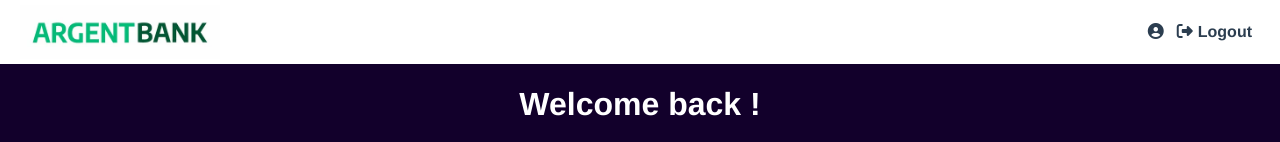
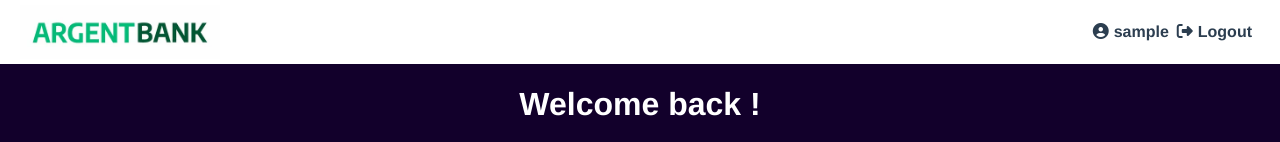
Before and after one commit to bemoul/oc_p11_argent_bank, a React (Vite) app in the folder frontend/: page /profile in a window 1280 px wide. Shown: the top 142 px of the page. Built offline with nearby package versions, Linux system fonts and the light colour scheme; no server answers; sample sign-in values are in the browser's storage.

Commit message:
add username update

```diff
--- a/frontend/src/components/Header/Header.jsx
+++ b/frontend/src/components/Header/Header.jsx
@@ -13,7 +13,7 @@ import { logout } from "../../reducers/authSlice";
 
 export const Header = () => {
   const dispatch = useDispatch();
-  const { currentUser, firstName } = useSelector((state) => state.auth);
+  const { currentUser, userName } = useSelector((state) => state.auth);
 
   // Handles user logout
   const handleLogout = () => {
@@ -31,7 +31,7 @@ export const Header = () => {
           <>
             <NavLink to="/profile" className="main-nav-item">
               <i className="fa fa-user-circle"></i>
-              {firstName}
+              {userName}
             </NavLink>
             <NavLink to="/" className="main-nav-item" onClick={handleLogout}>
               <i className="fa fa-sign-out"></i>
--- a/frontend/src/components/UserEdit/UserEdit.jsx
+++ b/frontend/src/components/UserEdit/UserEdit.jsx
@@ -7,11 +7,12 @@ import { userUpdateProfile } from '../../reducers/authThunks';
  * UserEdit component for editing user's profile
  *
  * @param {Object} props - The component props
+ * @param {string} props.username - The user's username
  * @param {string} props.firstname - The user's first name
  * @param {string} props.lastname - The user's last name
  * @returns {JSX.Element} The UserEdit component
  */
-function UserEdit({ firstname, lastname }) {
+function UserEdit({ userName, firstname, lastname }) {
   const { currentUser } = useSelector((state) => state.auth);
   const dispatch = useDispatch();
 
@@ -24,26 +25,28 @@ function UserEdit({ firstname, lastname }) {
     e.preventDefault();
     let token = currentUser;
     console.log("token !!!!", token);
-    let newFirstName = document.querySelector("#firstname").value;
-    let newLastName = document.querySelector("#lastname").value;
+    let newUsername = document.querySelector("#username").value;
 
     console.log("Save button clicked");
-    console.log("New first name:", newFirstName);
-    console.log("New last name:", newLastName);
+    console.log("New username:", newUsername);
 
-    dispatch(userUpdateProfile({ newFirstName, newLastName, token }));
+    dispatch(userUpdateProfile({ newUsername, firstName: firstname, lastName: lastname, token }));
   };
 
   return (
     <div className="user-edit">
       <h2>Edit user info</h2>
       <div className="form-group">
+        <label htmlFor="username">User Name:</label>
+        <input className="user-edit-input" id="username" type="text" defaultValue={userName} />
+      </div>
+      <div className="form-group">
         <label htmlFor="firstname">First name:</label>
-        <input className="user-edit-input" id="firstname" type="text" defaultValue={firstname} />
+        <input className="user-edit-input" id="firstname" type="text" defaultValue={firstname} readOnly />
       </div>
       <div className="form-group">
         <label htmlFor="lastname">Last name:</label>
-        <input className="user-edit-input" id="lastname" type="text" defaultValue={lastname} />
+        <input className="user-edit-input" id="lastname" type="text" defaultValue={lastname} readOnly />
       </div>
       <div className="button-group">
         <button className="save-btn" onClick={handleSaveEdit}>Save</button>
--- a/frontend/src/components/UserHeader/UserHeader.jsx
+++ b/frontend/src/components/UserHeader/UserHeader.jsx
@@ -8,9 +8,9 @@ import UserEdit from '../UserEdit/UserEdit';
  *
  * @returns {JSX.Element} UserHeader component
  */
-export const UserHeader = ({ firstname, lastname }) => {
+export const UserHeader = () => {
   const dispatch = useDispatch();
-  const { firstName, lastName, isUserEdit } = useSelector((state) => state.auth);
+  const { userName, firstName, lastName, isUserEdit } = useSelector((state) => state.auth);
 
   const handleEdit = (e) => {
     e.preventDefault();
@@ -19,10 +19,10 @@ export const UserHeader = ({ firstname, lastname }) => {
 
   return (
     <div className="header">
-      <h1>Welcome back {firstname} {lastname}!</h1>
+      <h1>Welcome back {firstName} {lastName}!</h1>
       <div className="user">
         {isUserEdit ? (
-          <UserEdit firstname={firstName} lastname={lastName} />
+          <UserEdit userName={userName} firstname={firstName} lastname={lastName} />
         ) : (
           <button className="edit-button" onClick={handleEdit}>Edit Name</button>
         )}
--- a/frontend/src/pages/Profile/Profile.jsx
+++ b/frontend/src/pages/Profile/Profile.jsx
@@ -13,7 +13,7 @@ import { Transactions } from '../../components/Transactions/Transactions';
  */
 const Profile = () => {
   const dispatch = useDispatch();
-  const { currentUser, firstName, lastName } = useSelector((state) => state.auth);
+  const { currentUser, firstName, lastName, userName } = useSelector((state) => state.auth);
 
   // Redirect to /login if not authenticated
   if (!currentUser) {
@@ -28,14 +28,11 @@ const Profile = () => {
     }
   }, [dispatch]);
 
-
   return (
-    <>
-      <main className="main bg-dark">
-        <UserHeader firstname={firstName} lastname={lastName} />
-        <Transactions />
-      </main>
-    </>
+    <main className="main bg-dark">
+      <UserHeader />
+      <Transactions />
+    </main>
   );
 }
 
--- a/frontend/src/reducers/authSlice.js
+++ b/frontend/src/reducers/authSlice.js
@@ -3,13 +3,14 @@ import { login, getUserProfile, userUpdateProfile } from "./authThunks";
 
 // Retrieve stored information from localStorage
 const storedToken = localStorage.getItem('accessToken');
+const storedUserName = localStorage.getItem('userName');
 const storedFirstName = localStorage.getItem('firstName');
 const storedLastName = localStorage.getItem('lastName');
 const storedEmail = localStorage.getItem('email');
 
-// Initial state
 const initialState = {
   currentUser: storedToken || null,
+  userName: storedUserName || '',
   firstName: storedFirstName || '',
   lastName: storedLastName || '',
   email: storedEmail || '',
@@ -18,15 +19,14 @@ const initialState = {
   error: null,
 };
 
-// Slice for authentication management
 const authSlice = createSlice({
   name: "auth",
   initialState,
   reducers: {
-    // Action to log out the user
     logout: (state) => {
       state.accessToken = null;
       state.currentUser = null;
+      state.userName = '';
       state.firstName = '';
       state.lastName = '';
       state.email = '';
@@ -39,11 +39,9 @@ const authSlice = createSlice({
       localStorage.removeItem('email');
       localStorage.removeItem('accessToken');
     },
-    // Action to toggle profile edit state
     profilEdit: (state) => {
       state.isUserEdit = !state.isUserEdit;
     },
-
   },
   extraReducers: (builder) => {
     builder
@@ -64,14 +62,13 @@ const authSlice = createSlice({
         state.error = null;
       })
       .addCase(getUserProfile.fulfilled, (state, action) => {
-        const { firstName, lastName, email } = action.payload.body;
+        const { userName, firstName, lastName, email } = action.payload.body;
+        state.userName = userName;
         state.firstName = firstName;
         state.lastName = lastName;
         state.email = email;
         state.isLoading = false;
-
-        // Save user data in local storage
-        localStorage.setItem('currentUser', JSON.stringify(action.payload.body));
+        localStorage.setItem('userName', userName);
         localStorage.setItem('firstName', firstName);
         localStorage.setItem('lastName', lastName);
         localStorage.setItem('email', email);
@@ -85,13 +82,13 @@ const authSlice = createSlice({
         state.error = null;
       })
       .addCase(userUpdateProfile.fulfilled, (state, action) => {
-        const { firstName, lastName } = action.payload.body;
+        const { firstName, lastName, userName } = action.payload.body;
+        state.userName = userName;
         state.firstName = firstName;
         state.lastName = lastName;
         state.isLoading = false;
-        state.isUserEdit = false; // Exit edit mode
-
-        // Update local storage with new profile data
+        state.isUserEdit = false;
+        localStorage.setItem('userName', userName);
         localStorage.setItem('firstName', firstName);
         localStorage.setItem('lastName', lastName);
       })
--- a/frontend/src/reducers/authThunks.js
+++ b/frontend/src/reducers/authThunks.js
@@ -41,7 +41,7 @@ export const getUserProfile = createAsyncThunk(
 // Thunk for updating user profile
 export const userUpdateProfile = createAsyncThunk(
   "auth/userUpdateProfile",
-  async ({ newFirstName, newLastName }, thunkAPI) => {
+  async ({ newUsername,  firstName, lastName }, thunkAPI) => {
     try {
       const state = thunkAPI.getState();
       const token = state.auth.currentUser; // Get token from state
@@ -52,7 +52,7 @@ export const userUpdateProfile = createAsyncThunk(
 
       const response = await axios.put(
         "http://localhost:3001/api/v1/user/profile",
-        { firstName: newFirstName, lastName: newLastName },
+        { userName: newUsername, firstName, lastName },
         {
           headers: {
             'Content-Type': 'application/json',
```
